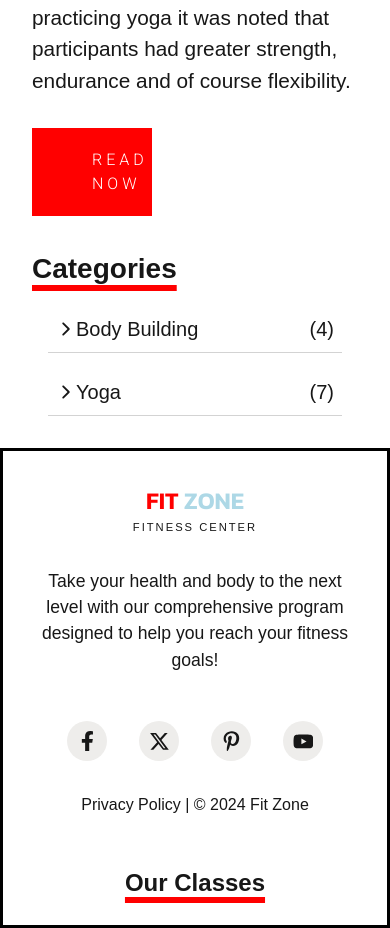
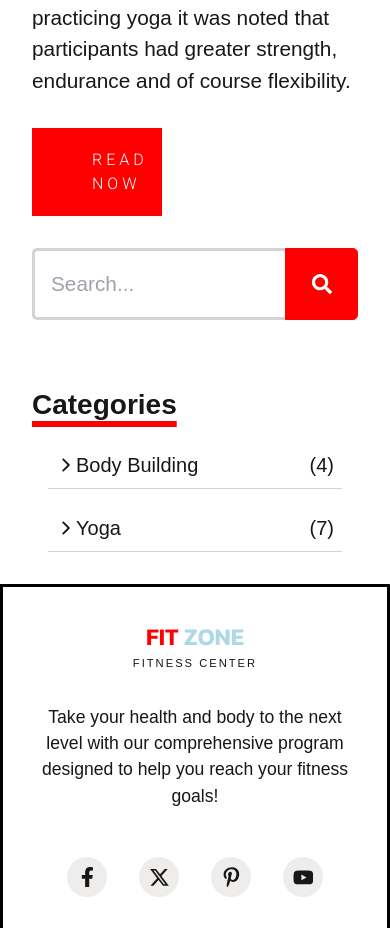
Before and after one commit to NMc0der/gym-website1, a Next.js app: page /blog in a window 390 px wide. Shown: the part 1300-2228 px from the top of the page. Built offline with nearby package versions, Linux system fonts and the light colour scheme.

Commit message:
blog search bar complete, fully styled and responsive

```diff
--- a/src/app/(Routes)/blog/blog.scss
+++ b/src/app/(Routes)/blog/blog.scss
@@ -17,6 +17,9 @@
 }
 
 .blog-post-container {
+  @include lg {
+    margin-right: 1rem;
+  }
   h2 {
     font-size: 2.5rem;
     font-weight: 600;
@@ -39,11 +42,14 @@
   .blog-view-button {
     margin-top: 2rem;
     margin-bottom: 2rem;
-    width: 30%;
+    width: 40%;
   }
 }
 
 .blog-find-container {
+  @include lg {
+    margin-left: 1rem;
+  }
   .categories-title {
     font-size: 1.75rem;
     font-weight: 600;
@@ -68,3 +74,52 @@
     @include hovTrasition();
   }
 }
+
+// blog search bar
+
+.search {
+  width: 100%;
+  position: relative;
+  display: flex;
+}
+
+.searchTerm {
+  width: 100%;
+  border: 3px solid lightgray;
+  border-right: none;
+  padding: 1rem;
+  height: 4.5rem;
+  border-radius: 5px 0 0 5px;
+  outline: none;
+  color: #9dbfaf;
+  font-size: 1.3rem;
+}
+
+.searchTerm:focus {
+  color: #00b4cc;
+}
+
+.searchButton {
+  width: 6rem;
+  height: 4.5rem;
+  border: 1px solid $primary-color;
+  background: $primary-color;
+  text-align: center;
+  display: flex;
+  justify-content: center;
+  align-items: center;
+  color: #fff;
+  border-radius: 0 5px 5px 0;
+  cursor: pointer;
+  font-size: 20px;
+}
+
+/*Resize the wrap to see the search bar change!*/
+.blog-search-bar {
+  width: 100%;
+  margin-bottom: 4rem;
+  // position: absolute;
+  // top: 50%;
+  // left: 50%;
+  // transform: translate(-50%, -50%);
+}
--- a/src/app/(Routes)/blog/page.jsx
+++ b/src/app/(Routes)/blog/page.jsx
@@ -2,6 +2,7 @@ import "./blog.scss";
 import BlogList from "@/app/data/blogList";
 import BlogPost from "@/app/components/BlogPost";
 import { IoIosArrowForward } from "react-icons/io";
+import { FaSearch } from "react-icons/fa";
 
 const Blog = () => {
   return (
@@ -13,6 +14,14 @@ const Blog = () => {
           })}
         </div>
         <div className="blog-find-container">
+          <div className="blog-search-bar">
+            <div class="search">
+              <input type="text" class="searchTerm" placeholder="Search..." />
+              <button type="submit" class="searchButton">
+                <FaSearch />
+              </button>
+            </div>
+          </div>
           <h2 className="categories-title">Categories</h2>
           <div className="categories-drop-down">
             <span>
```
